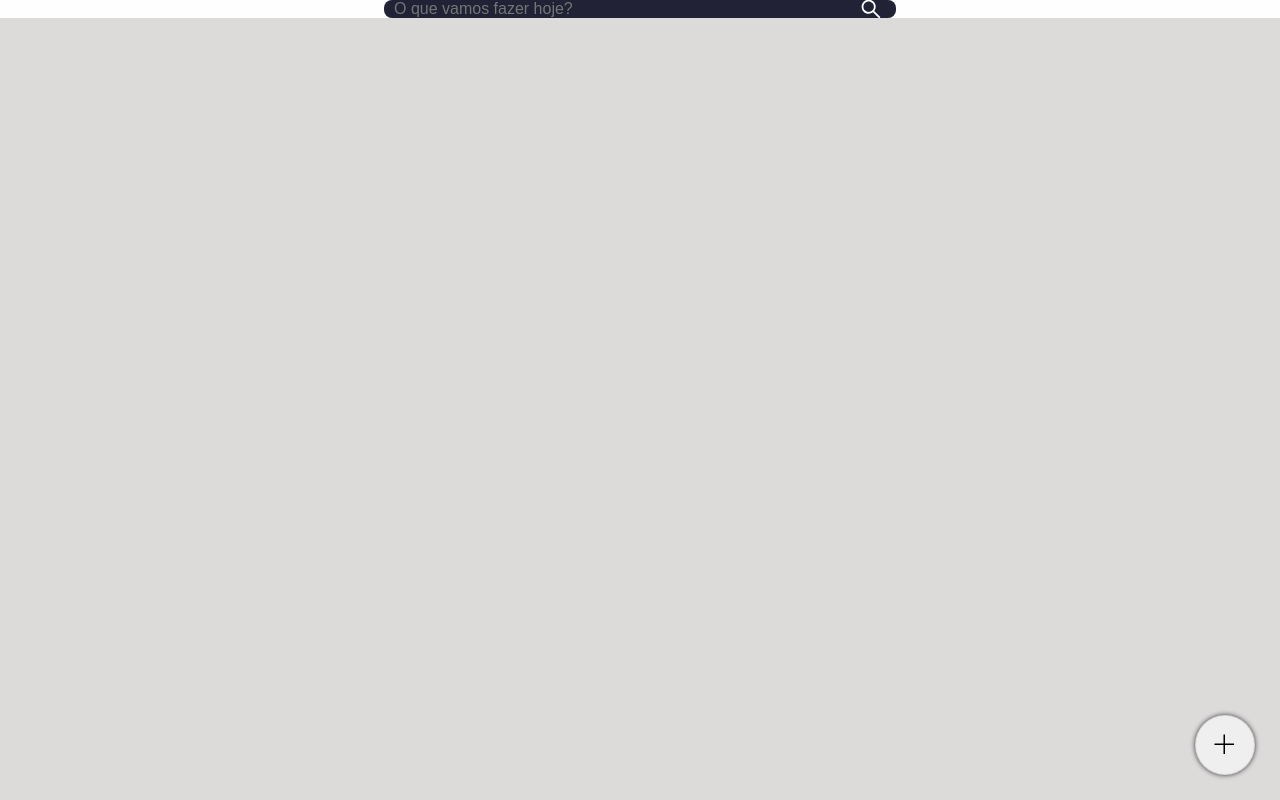
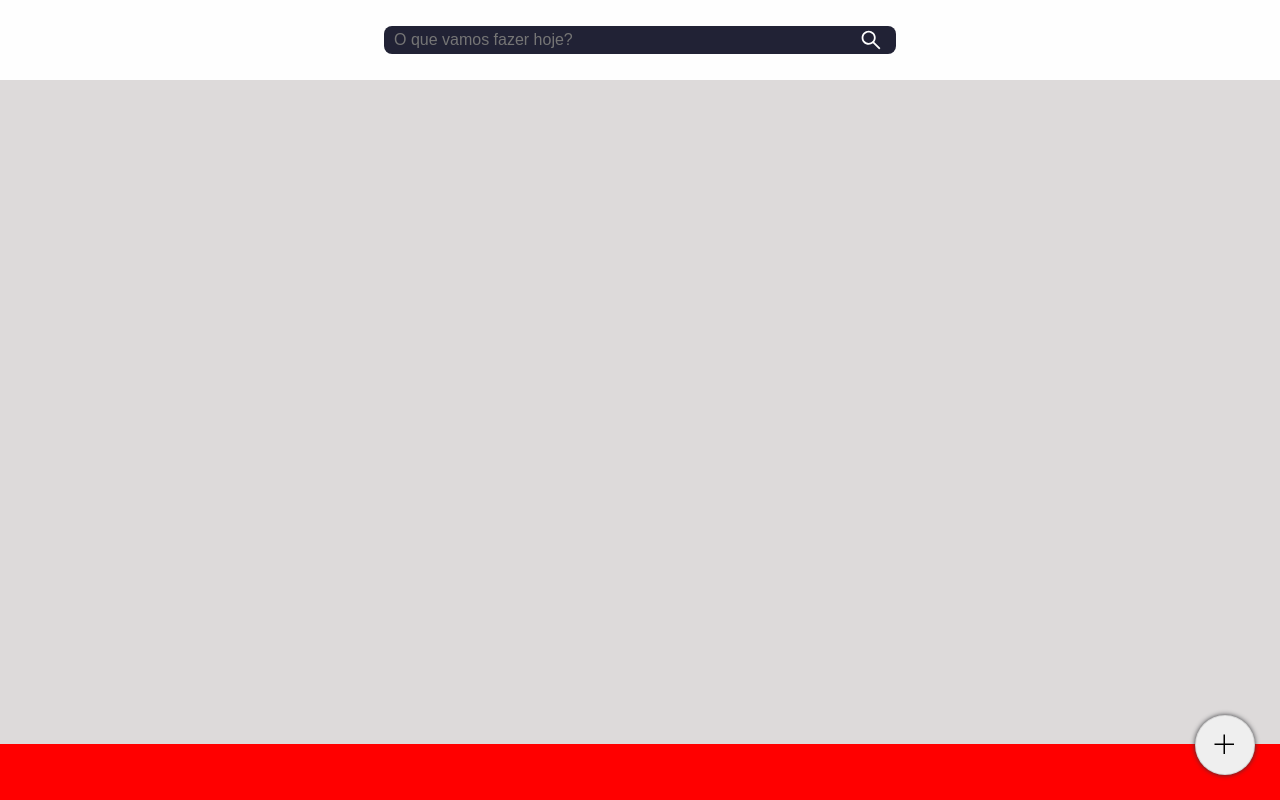
Before and after one commit to Fernando-Filho/Anotacoes, a React (Create React App) app in the folder anotacoes/: page / in a window 1280 px wide. Built offline with nearby package versions, Linux system fonts and the light colour scheme.

Commit message:
Criação do componente Footer

```diff
--- a/anotacoes/src/App.js
+++ b/anotacoes/src/App.js
@@ -3,10 +3,10 @@ import "./app.css"
 import { useState } from "react";
 
 import Header from "./components/Header/Index";
+import Footer from "./components/Footer/Index";
 import CaixaDeConteudo from "./components/CaixaDeConteudo/Index";
 import CreateNewNote from "./components/CreateNewNote/Index";
 
-import { VscAdd } from "react-icons/vsc";
 
 function App() {
 
@@ -21,15 +21,15 @@ function App() {
 
   const filteredList = searchTitle !== "" ? list.filter((item) => item.title.includes(searchTitle)) : list
 
-  const ToAddButton = () => {
-    if(openCreateNewNote === false){
-      return(
-        <button className="ToAddButton" onClick={() => setOpenCreateNewNote(true)}>
-          <VscAdd className="More"  size={24} color=""/>
-        </button>
-      )
-    }
-  }
+  // const ToAddButton = () => {
+  //   if(openCreateNewNote === false){
+  //     return(
+  //       <button className="ToAddButton" onClick={() => setOpenCreateNewNote(true)}>
+  //         <VscAdd className="More"  size={24} color=""/>
+  //       </button>
+  //     )
+  //   }
+  // }
 
 
   return (
@@ -48,9 +48,8 @@ function App() {
                         setOpenCreateNewNote={setOpenCreateNewNote}/>
       </main>
 
-      <footer>
-        <ToAddButton/>
-      </footer>
+      <Footer openCreateNewNote={openCreateNewNote}
+              setOpenCreateNewNote={setOpenCreateNewNote}/>
 
     </div>
   );
--- a/anotacoes/src/app.css
+++ b/anotacoes/src/app.css
@@ -2,7 +2,8 @@
     display: flex;
     flex-direction: column;
     align-items: center;
-    height: 100%;
+    justify-content: space-between;
+    height: 100vh;
     width: 100%;
     color: aliceblue;
 }
@@ -18,16 +19,6 @@
     cursor: pointer;
 }
 
-/* .App header{
-    display: flex;
-    flex-direction: row;
-    align-items: center;
-    justify-content: center;
-    height: 120rem;
-    width: 100%;
-    background-color: var(--Branco);
-} */
-
 .App main{
     display: flex;
     flex-direction: column;
@@ -36,21 +27,3 @@
     gap: 24rem;
     width: 100%;
 }
-footer .ToAddButton{
-    position: fixed;
-    right: 25rem;
-    bottom: 25rem;
-    display: flex;
-    align-items: center;
-    justify-content: center;
-    height: 60rem;
-    width: 60rem;
-    border-radius: 50%;
-    border: solid 1rem rgba(0, 0, 0, 0.1);
-    box-shadow: 0px 0px 5px 0px var(--Preto_2);
-}
-foorter .ToAddButton:hover{
-    transition: .5s;
-    cursor: pointer;
-    box-shadow: 1px 1px 10px 2px var(--Preto_2);
-}
--- /dev/null
+++ b/anotacoes/src/components/Footer/Index.js
@@ -0,0 +1,24 @@
+import { FooterContainer, AddButton } from './style'
+
+import { VscAdd } from "react-icons/vsc";
+
+const Footer = ({openCreateNewNote, setOpenCreateNewNote}) => {
+
+    const ToAddButton = () => {
+        if(openCreateNewNote === false){
+          return(
+            <AddButton onClick={() => setOpenCreateNewNote(true)}>
+              <VscAdd className="More"  size={24}/>
+            </AddButton>
+          )
+        }
+      }
+
+    return(
+        <FooterContainer>
+            <ToAddButton/>
+        </FooterContainer>
+     )
+}
+
+export default Footer
--- /dev/null
+++ b/anotacoes/src/components/Footer/style.js
@@ -0,0 +1,26 @@
+import styled from 'styled-components';
+
+export const FooterContainer = styled.footer`
+    height: 7%;
+    width: 100%;
+    background-color: red;
+`
+
+export const AddButton = styled.button`
+    position: fixed;
+    right: 25rem;
+    bottom: 25rem;
+    display: flex;
+    align-items: center;
+    justify-content: center;
+    height: 60rem;
+    width: 60rem;
+    border-radius: 50%;
+    border: solid 1rem rgba(0, 0, 0, 0.1);
+    box-shadow: 0px 0px 5px 0px var(--Preto_2);
+
+    &:hover{
+    transition: .5s;
+    box-shadow: 1px 1px 10px 2px var(--Preto_2);
+}
+`
--- a/anotacoes/src/components/Header/Index.js
+++ b/anotacoes/src/components/Header/Index.js
@@ -15,7 +15,7 @@ const Header = ({searchTitle, setSearchTitle}) => {
 
     const SearchIcon = (e) => {
         if( searchIcon === true )
-        return <AiOutlineSearch className="IconSearch" size={24} color="white" />
+        return <AiOutlineSearch className="IconSearch" size={24} color="white"/>
     }
 
 
```
